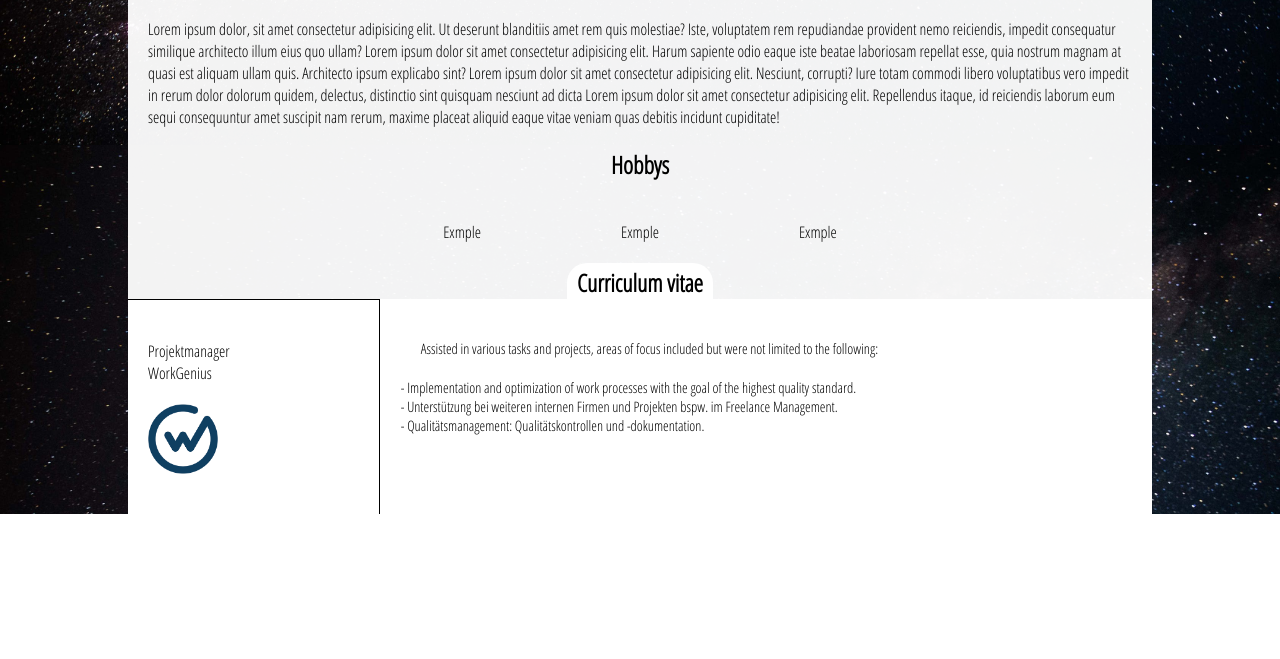
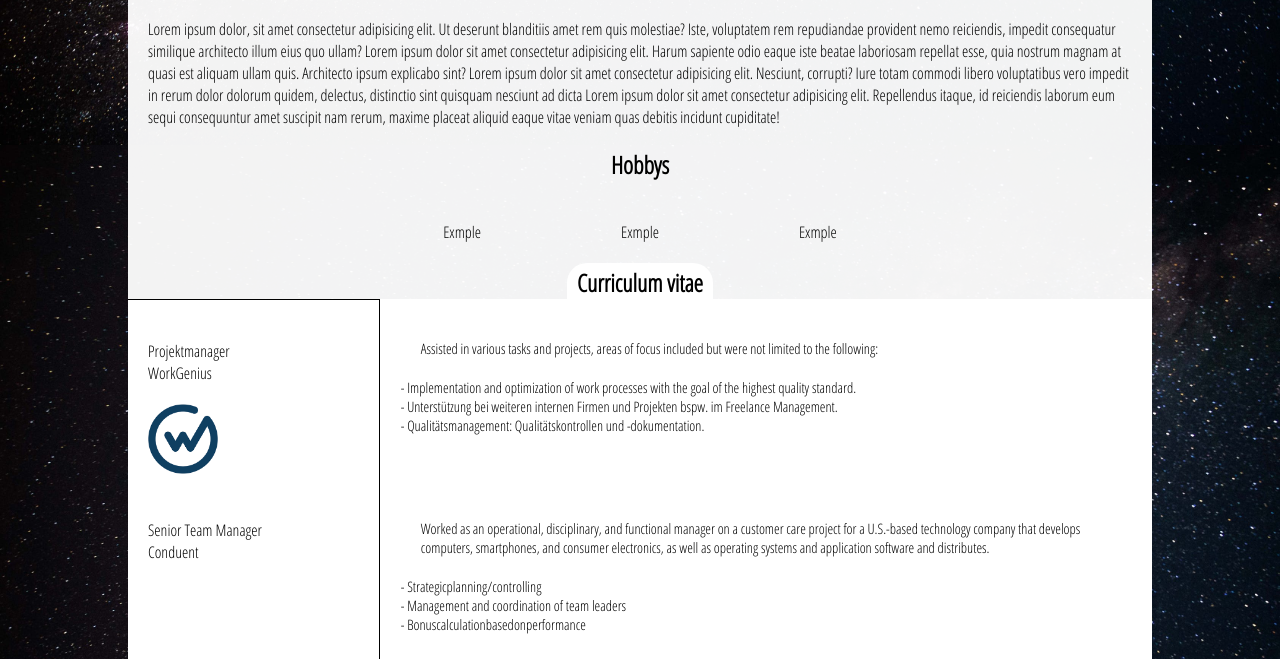
Before and after one commit to Zaid0307/personal-webside, a plain HTML site: page index.html in a window 1280 px wide. Shown: the part 710-1369 px from the top of the page. Before the commit the page ends 1224 px from the top, so only its background shows below. Drawn offline with Linux system fonts and the light colour scheme.

Commit message:
add Conduent Information

```diff
--- a/Styles/styles.css
+++ b/Styles/styles.css
@@ -69,13 +69,14 @@ main {
   border-radius: 20px 20px 0px 0px;
 }
 .vccontainer {
-  background-color: aqua;
   width: 100%;
 }
+/* WG/Conduent info start here*/
 .wgbox {
   display: flex;
   background-color: rgb(255, 255, 255);
   width: 100%;
+  height: 180px;
 }
 .tittlewg {
   font-size: 1rem;
@@ -95,6 +96,7 @@ main {
   font-size: 0.9rem;
   width: 100%;
   padding-left: 2%;
+  text-overflow: ellipsis;
 }
 
 .wgbox ul {
@@ -103,4 +105,12 @@ main {
 .wgbox li {
   gap: 3px;
 }
+.tittleco {
+  font-size: 1rem;
+  width: 100%;
+  flex-shrink: 3;
+  border-right: 1px solid;
+}
+/* WG /Conduent info End here*/
+
 /*curriculum vitae end*/
--- a/index.html
+++ b/index.html
@@ -77,6 +77,32 @@
                 </div>
               </div>
               <!--here the WorkGenius Box end (start 51)-->
+                          <!--this is the whole cv box (Start) (end)-->
+            <div class="cvbox">
+              <!--here the Conduent Box Start (end 109)-->
+              <div class="wgbox">
+                <div class="tittleco">
+                  <p>Senior Team Manager <br />Conduent</p>
+                  <div class="#"></div>
+                </div>
+                <div class="infowg">
+                  <ul>
+                    <p>
+                      Worked as an operational, disciplinary, and functional manager on a customer care project for a U.S.-based technology company that develops computers, smartphones, and consumer electronics, as well as operating systems and application software and distributes.
+                    </p>
+                    <li>
+                      - Strategicplanning/controlling
+                    </li>
+                    <li>
+                      - Management and coordination of team leaders
+                    </li>
+                    <li>
+                      - Bonuscalculationbasedonperformance
+                    </li>
+                  </ul>
+                </div>
+              </div>
+              <!--here the Conduent Box end (start 82)-->
             </div>
           </div>
         </div>
```
